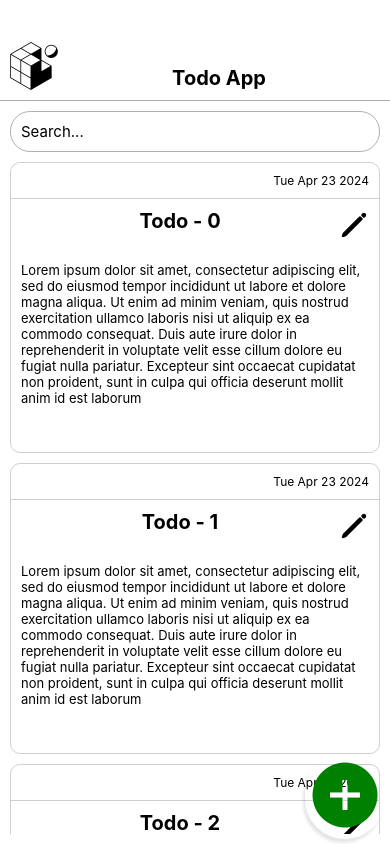
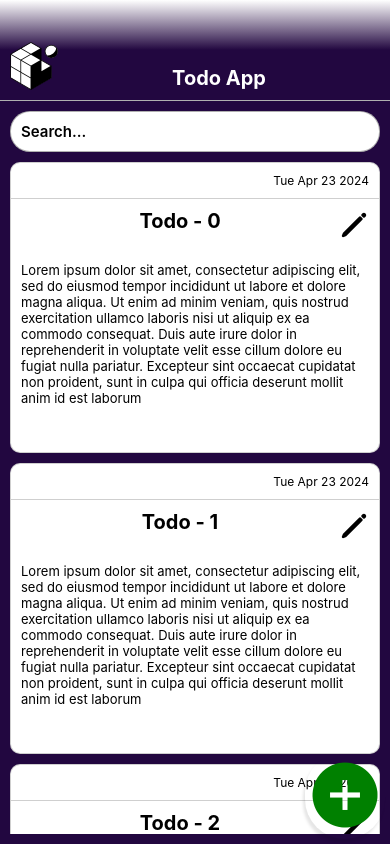
Before and after one commit to MatyilaSango/actionhive, a React Native app: screen / in a window 390 px wide. Built offline with nearby package versions, Linux system fonts and the light colour scheme.

Commit message:
chore: added todo component, delete/cancel functionality

```diff
--- a/package.json
+++ b/package.json
@@ -12,6 +12,7 @@
     "@expo/vector-icons": "^14.0.0",
     "@reduxjs/toolkit": "^2.2.3",
     "expo": "~50.0.14",
+    "expo-linear-gradient": "^12.7.2",
     "expo-status-bar": "~1.11.1",
     "react": "18.2.0",
     "react-native": "0.73.6",
--- a/src/Store/app/store.ts
+++ b/src/Store/app/store.ts
@@ -1,11 +1,13 @@
 import { configureStore } from "@reduxjs/toolkit"
 import searchReducer from "../features/search/searchSlice"
 import notesReducer from "../features/notes/notesSlice"
+import todoReducer from "../features/todo/todo"
 
 export const store = configureStore({
     reducer: {
         search: searchReducer,
-        notes: notesReducer
+        notes: notesReducer,
+        todo: todoReducer
     }
 })
 
--- a/src/Store/features/notes/notesSlice.ts
+++ b/src/Store/features/notes/notesSlice.ts
@@ -17,7 +17,7 @@ export const notesSlice = createSlice({
             return [ ...state, action.payload ]
         },
         removeNote: (state, action: PayloadAction<string>) => {
-            return state.filter(note => note.head.toLowerCase() === action.payload.toLowerCase())
+            return state.filter(note => note.head.toLowerCase() !== action.payload.toLowerCase())
         }
     }
 })
--- /dev/null
+++ b/src/Store/features/todo/todo.ts
@@ -0,0 +1,28 @@
+import { createSlice } from "@reduxjs/toolkit"
+import type { PayloadAction } from "@reduxjs/toolkit"
+import { TNote } from "../../../../types/types"
+
+type TInitialState = {
+    active: boolean,
+    type: string,
+    note: TNote
+}
+
+const initialState: TInitialState = {
+    active: false,
+    type: "",
+    note: {} as TNote
+}
+
+export const todoSlice = createSlice({
+    name: "todo",
+    initialState,
+    reducers: {
+        storeTodo: (state, action: PayloadAction<TInitialState>) => {
+            return { ...state, active: action.payload.active, type: action.payload.type, note: action.payload.note }
+        }
+    }
+})
+
+export const { storeTodo } = todoSlice.actions
+export default todoSlice.reducer
--- a/src/components/Add/Add.tsx
+++ b/src/components/Add/Add.tsx
@@ -1,11 +1,20 @@
 import { StyleSheet, Text, View } from 'react-native'
 import React from 'react'
 import Ionicons from "@expo/vector-icons/Ionicons"
+import { useDispatch } from 'react-redux'
+import { storeTodo } from '../../Store/features/todo/todo'
+import { TNote } from '../../../types/types'
 
 export default function Add() {
+    const dispatch = useDispatch()
+
+    const handleShowTodo = () => {
+        dispatch(storeTodo({active: true, note: {} as TNote, type: "New Todo"}))
+    }
+
     return (
         <View style={[styles.constainer, styles.shadowProp]}>
-            <Ionicons name="add-circle-sharp" size={80} color="green"/>
+            <Ionicons name="add-circle-sharp" size={80} color="green" onPress={() => handleShowTodo()}/>
         </View>
     )
 }
--- a/src/components/Header/Header.tsx
+++ b/src/components/Header/Header.tsx
@@ -1,12 +1,15 @@
 import { Image, StyleSheet, Text, View } from 'react-native'
 import React from 'react'
+import { LinearGradient } from 'expo-linear-gradient'
 
 export default function Header() {
   return (
     <View style={styles.container}>
-      <Image source={require("../../../assets/favicon.png")} width={30} height={30}/>
-      <Text style={styles.headerText}>Todo App</Text>
-      <Text></Text>
+      <LinearGradient colors={["white", "#220740", "#220740"]} style={styles.backgroundGradient}>
+        <Image source={require("../../../assets/favicon.png")} width={30} height={30}/>
+        <Text style={styles.headerText}>Todo App</Text>
+        <Text></Text>
+      </LinearGradient>
     </View>
   )
 }
@@ -14,17 +17,23 @@ export default function Header() {
 const styles = StyleSheet.create({
     container: {
         height: "12%",
-        flexDirection: "row",
-        justifyContent: "space-between",
-        alignItems: "flex-end",
         borderBottomWidth: 1,
         borderBottomColor: "#00000050",
-        padding: 10
-
+        position: "relative"
+    },
+    backgroundGradient: {
+      top: 0,
+      left: 0,
+      right: 0,
+      height: "100%",
+      padding: 10,
+      flexDirection: "row",
+      justifyContent: "space-between",
+      alignItems: "flex-end",
     },
     headerText: {
         fontSize: 20,
         fontWeight: "bold",
-        color: "#000",
+        color: "#fff",
     }
 })
--- a/src/components/Home/Home.tsx
+++ b/src/components/Home/Home.tsx
@@ -6,10 +6,12 @@ import Note from '../Note/Note'
 import { TNote } from '../../../types/types'
 import { useSelector } from 'react-redux'
 import { RootState } from '../../Store/app/store'
+import Todo from '../Todo/Todo'
 
 export default function Home() {
     const search = useSelector((state: RootState) => state.search.value)
     const notes: TNote[] = useSelector((state: RootState) => state.notes).filter(note => note.head.includes(search))
+    const todo = useSelector((state: RootState) => state.todo)
 
     return (
         <View style={styles.container}>
@@ -28,6 +30,7 @@ export default function Home() {
                 </View>
             </ScrollView>
             <Add />
+            {todo.active && <Todo />}
         </View>
     )
 }
@@ -37,7 +40,8 @@ const styles = StyleSheet.create({
         position: "relative",
         padding: 10,
         height: "88%",
-        gap: 10
+        gap: 10,
+        backgroundColor: "#220740"
     },
     scrollWivew: {
         gap: 10
--- a/src/components/Note/Note.tsx
+++ b/src/components/Note/Note.tsx
@@ -2,8 +2,21 @@ import { StyleSheet, Text, View } from 'react-native'
 import React from 'react'
 import { TNote } from '../../../types/types'
 import Ionicons from "@expo/vector-icons/Ionicons"
+import { storeTodo } from '../../Store/features/todo/todo'
+import { useDispatch } from 'react-redux'
 
 export default function Note({id, head, text, date}: TNote) {
+  const dispatch = useDispatch()
+
+  const handleShowTodo = () => {
+    const todo = {
+      active: true,
+      note: {id, head, text, date},
+      type: "Edit Todo"
+    }
+    dispatch(storeTodo(todo))
+  }
+
   return (
     <View style={styles.container}>
       <View style={styles.dateView}>
@@ -12,7 +25,7 @@ export default function Note({id, head, text, date}: TNote) {
       <View style={styles.headView}>
         <Text></Text>
         <Text style={styles.headText}>{head}</Text>
-        <Ionicons name="pencil" size={30} />
+        <Ionicons name="pencil" size={30} onPress={() => handleShowTodo()}/>
       </View>
       <View style={styles.bodyView}>
         <Text style={styles.bodyText}>{text}</Text>
@@ -25,7 +38,8 @@ const styles = StyleSheet.create({
     container: {
         borderWidth: 1,
         borderColor: "#00000030",
-        borderRadius: 10
+        borderRadius: 10,
+        backgroundColor: "#fff"
     },
     dateView: {
         borderBottomWidth: 1,
--- a/src/components/Search/Search.tsx
+++ b/src/components/Search/Search.tsx
@@ -24,9 +24,11 @@ const styles = StyleSheet.create({
     borderWidth: 1,
     borderRadius: 20,
     borderColor: "#00000050",
+    backgroundColor: "#fff"
   },
   textInput: {
     padding: 10,
-    fontSize: 15
+    fontSize: 15,
+    fontWeight: "600"
   }
 })
--- /dev/null
+++ b/src/components/Todo/Todo.tsx
@@ -0,0 +1,139 @@
+import { Button, ScrollView, StyleSheet, Text, TextInput, TouchableOpacity, View } from 'react-native'
+import React from 'react'
+import { RootState } from '../../Store/app/store'
+import { useDispatch, useSelector } from 'react-redux'
+import IonIcons from '@expo/vector-icons/Ionicons'
+import { storeTodo } from '../../Store/features/todo/todo'
+import { TNote } from '../../../types/types'
+import { removeNote } from '../../Store/features/notes/notesSlice'
+
+export default function Todo() {
+    const todo = useSelector((state: RootState) => state.todo)
+    const dispatch = useDispatch()
+
+    const handleExitTodo = () => {
+        dispatch(storeTodo({ active: false, note: {} as TNote, type: "" }))
+    }
+
+    const handleTodoSave = () => {
+        // To do
+    }
+
+    const handleTodoDelete = () => {
+        if(todo.note.head) dispatch(removeNote(todo.note.head))
+        handleExitTodo()
+    }
+
+    return (
+        <View style={styles.container}>
+            <View style={styles.card}>
+                <View style={styles.header}>
+                    <Text style={styles.headerText}>{todo.type.toUpperCase()}</Text>
+                    <IonIcons name="exit" size={30} onPress={() => handleExitTodo()} />
+                </View>
+                <ScrollView>
+                    <View style={styles.scrollView}>
+                        <View style={styles.todoItem}>
+                            <Text style={styles.todoItemText}>Name:</Text>
+                            <TextInput
+                                style={styles.todoItemInput}
+                                defaultValue={todo.note.head}
+                                placeholder="Name"
+                            />
+                        </View>
+                        <View style={styles.todoItem}>
+                            <Text style={styles.todoItemText}>Description:</Text>
+                            <TextInput
+                                style={styles.todoItemInput}
+                                defaultValue={todo.note.text}
+                                placeholder="Description"
+                                multiline={true}
+                            />
+                        </View>
+                    </View>
+                </ScrollView>
+                <View style={styles.buttonsView}>
+                    <TouchableOpacity style={[styles.button, styles.deleteButton]} onPress={(() => handleTodoDelete())}>
+                        <Text style={styles.buttonText}>{todo.note.head ? "Delete" : "Cancel"}</Text>
+                    </TouchableOpacity>
+                    <TouchableOpacity style={[styles.button, styles.saveButton]} onPress={(() => handleTodoSave())}>
+                        <Text style={styles.buttonText}>Save</Text>
+                    </TouchableOpacity>
+                </View>
+            </View>
+        </View>
+    )
+}
+
+const styles = StyleSheet.create({
+    container: {
+        position: "absolute",
+        top: 0,
+        left: 0,
+        right: 0,
+        height: "100%",
+        backgroundColor: "#00000050",
+        padding: 10,
+        flexDirection: "column",
+        justifyContent: "center"
+    },
+    card: {
+        height: "90%",
+        backgroundColor: "#fff",
+        borderRadius: 20,
+        padding: 10,
+        paddingVertical: 20,
+        gap: 20
+    },
+    header: {
+        flexDirection: "row",
+        justifyContent: "space-between",
+        borderBottomWidth: 1,
+        borderBottomColor: "#00000030",
+    },
+    headerText: {
+        fontSize: 15,
+        fontWeight: "600"
+    },
+    scrollView: {
+        flexDirection: "column",
+        gap: 20
+    },
+    todoItem: {
+        flexDirection: "column",
+        gap: 5
+    },
+    todoItemText: {
+        fontWeight: "600"
+    },
+    todoItemInput: {
+        padding: 5,
+        color: "#00000070",
+        borderTopWidth: 1,
+        borderBottomWidth: 1,
+        borderColor: "#00000030"
+    },
+    buttonsView: {
+        flexDirection: "row",
+        justifyContent: "space-around",
+        gap: 10
+    },
+    button: {
+        width: "50%",
+        height: 40,
+        flexDirection: "row",
+        justifyContent: "center",
+        alignItems: "center",
+    },
+    buttonText: {
+        fontSize: 15,
+        color: "#fff"
+    },
+    deleteButton: {
+        backgroundColor: "red"
+    },
+    saveButton: {
+        backgroundColor: "blue"
+    }
+
+})
```
Also changed, not shown: 1 other file (tests, documents, lock files or other folders).
